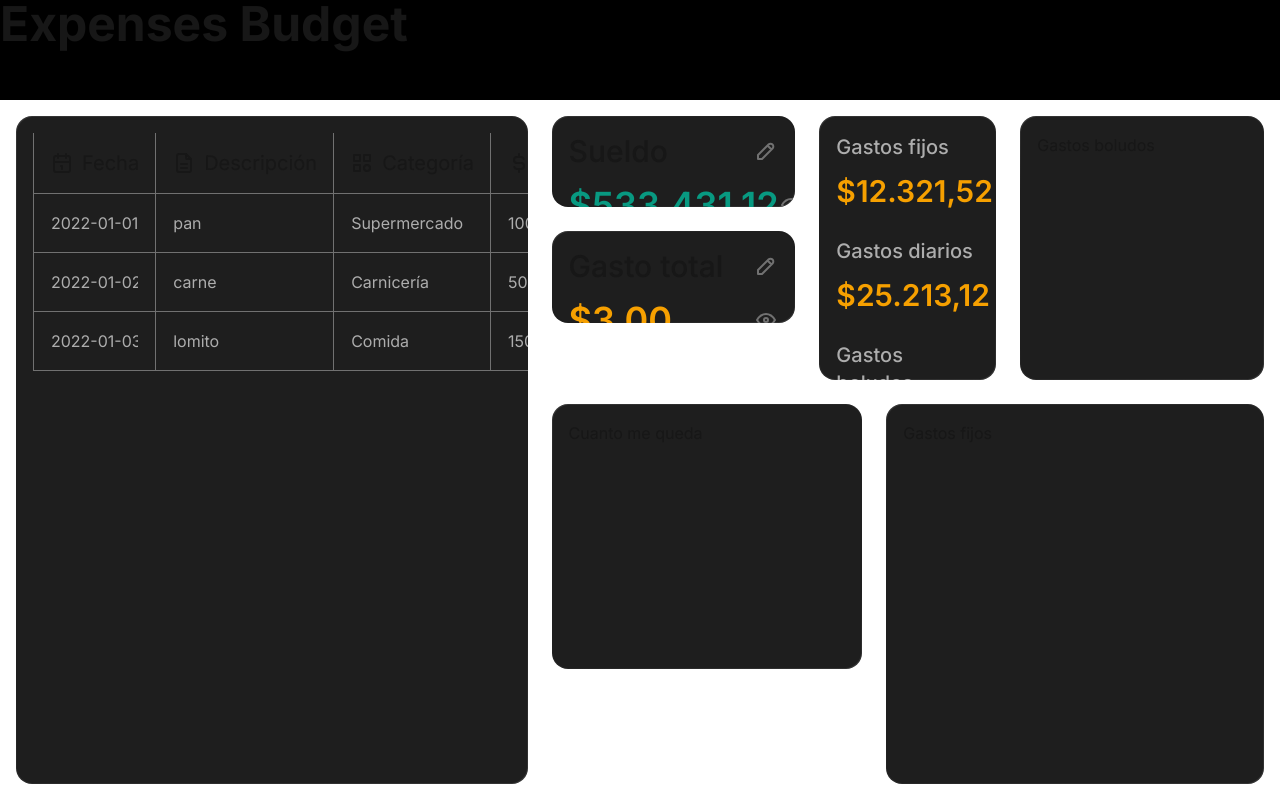
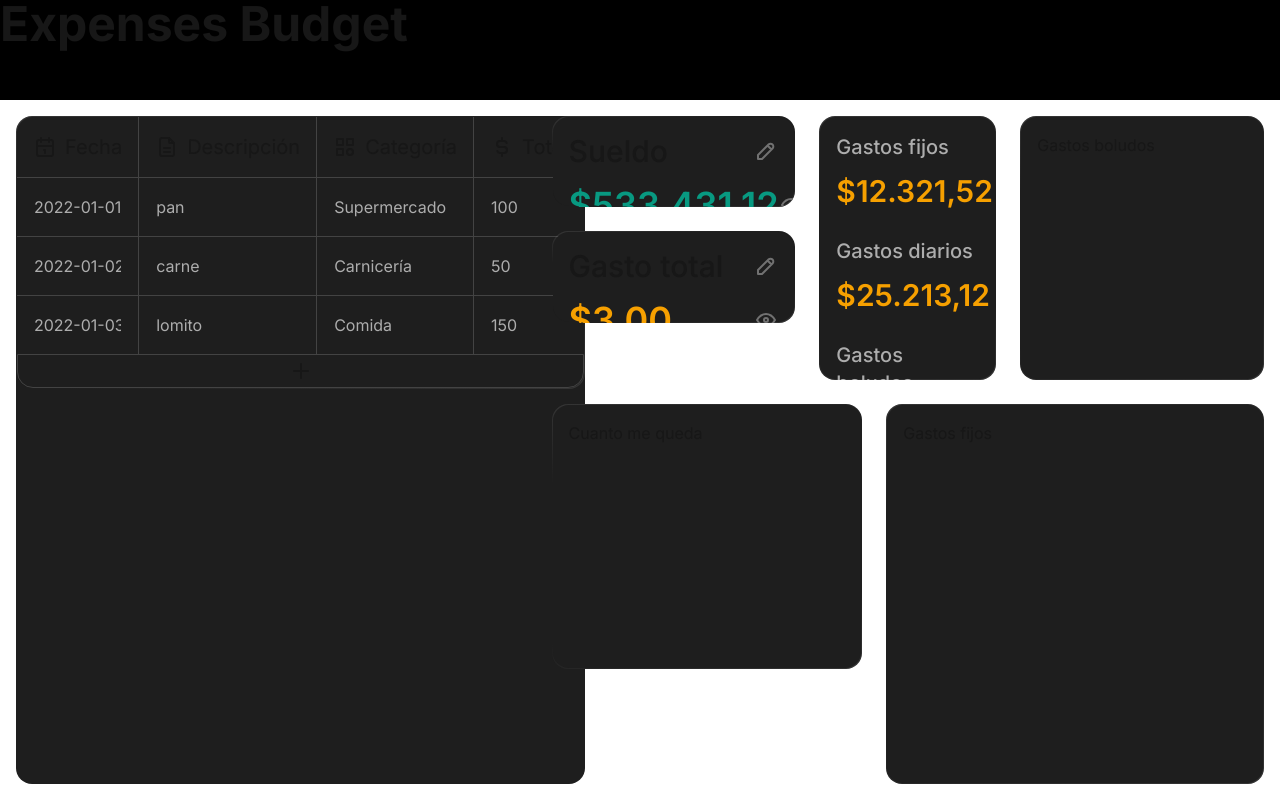
Before and after one commit to exequielreyes/expenses-budget, a Next.js app: page / in a window 1280 px wide. Built offline with nearby package versions, Linux system fonts and the light colour scheme.

Commit message:
Tabla de Gastos Diarios (agregar productos)

```diff
--- a/src/app/page.tsx
+++ b/src/app/page.tsx
@@ -7,7 +7,7 @@ export default function Home() {
   return (
     <main className="m-auto max-w-[1670px] h-[calc(100vh-100px)]">
       <div className="grid grid-cols-19 grid-rows-12 gap-6 p-4 w-full h-full">
-        <TablaGastos className="col-span-8 row-span-12 row-start-1 col-start-1" />
+        <TablaGastos className="table col-span-8 row-span-12 row-start-1 col-start-1" />
         <LargeNumber
           className="col-start-9 col-span-4 row-span-2 row-start-1"
           title="Sueldo"
@@ -24,7 +24,7 @@ export default function Home() {
         <LargeNumber
           className="col-start-9 row-start-3 col-span-4 row-span-2"
           title="Gasto total"
-          content="3.00"
+          content="3,00"
           amountType="gasto"
         />
 
--- a/src/components/BentoItemContainer.tsx
+++ b/src/components/BentoItemContainer.tsx
@@ -6,13 +6,14 @@ type Props = {
 };
 
 export const BentoItemContainer = ({ children, className }: Props) => {
+
   return (
     <div className={`${className} rounded-2xl bg-custom-black`}>
       <span className="relative inline-flex overflow-hidden rounded-2xl p-[1px] w-full h-full">
         <span
           className="absolute inset-0 w-full h-full bg-[linear-gradient(-10deg,rgba(255,255,255,0.1)_0%,rgba(255,255,255,0)_25%,rgba(255,255,255,0)_75%,rgba(255,255,255,0.1)_100%)]"
         ></span>
-        <div className="w-full rounded-2xl p-4 bg-custom-black backdrop-blur-3xl">
+        <div className={`w-full rounded-2xl bg-custom-black backdrop-blur-3xl ${className?.includes("table") ? "" : "p-4"}`}>
           {children}
         </div>
       </span>
--- a/src/components/TablaGastos.tsx
+++ b/src/components/TablaGastos.tsx
@@ -6,6 +6,7 @@ import { CalendarIcon } from "@icons/Calendar"
 import { DescriptionIcon } from "@icons/Description"
 import { DolarIcon } from "@icons/Dolar"
 import { CategoryIcon } from "@icons/Category"
+import { PlusIcon } from "@icons/Plus"
 
 const initialData = [
   { date: "2022-01-01", description: "pan", category: "Supermercado", total: 100 },
@@ -24,11 +25,15 @@ export const TablaGastos = ({ className }: { className?: string }) => {
     setData(newData)
   }
 
+  const handleAdd = () => {
+    setData([...data, { date: new Date().toLocaleDateString('en-CA').split('T')[0], description: "", category: "", total: 0 }])
+  }
+
   return (
     <BentoItemContainer className={className}>
       <table className="w-full text-left border-collapse">
         <thead>
-          <tr className="[&>th]:border-l [&>th]:p-4 [&>th]:border-custom-gray text-xl [&>th]:font-normal [&>th]:w-[calc(100%/4)] [&>th>div]:flex [&>th>div]:items-center [&>th>div]:gap-2">
+          <tr className="[&>th]:border-l first:[&>th]:border-l-0 [&>th]:border-b [&>th]:p-4 [&>th]:border-custom-dark-gray text-xl [&>th]:font-normal [&>th]:w-[calc(100%/4)] [&>th>div]:flex [&>th>div]:items-center [&>th>div]:gap-2">
             <th>
               <div>
                 <CalendarIcon /> Fecha
@@ -53,22 +58,30 @@ export const TablaGastos = ({ className }: { className?: string }) => {
         </thead>
         <tbody>
           {data.map((item, index) => (
-            <tr key={item.date}>
-              {Object.entries(item).map(([key, value]) => (
-                <td key={key} className="border border-custom-gray text-custom-light-gray text-base">
+            <tr key={item.date} className={`${index === data.length - 1 ? '' : 'border-b'} border-custom-dark-gray`}>
+              {Object.entries(item).map(([key, value], i) => {
+
+                console.log(data.length)
+                console.log(i)
+
+                return (
+                  <td key={key} className={`${i === 0 ? '' : 'border-l'} border-custom-dark-gray text-custom-light-gray text-base`}>
                     <input
                       type={key === "total" ? "number" : "text"}
                       value={value}
                       onChange={(e) => handleEdit(index, key as keyof typeof item, e.target.value)}
-                    className="w-full bg-transparent border-none p-4"
-                  // focus:outline-none
+                      className="w-full bg-transparent border-none p-4 focus:outline-none focus:bg-custom-dark-gray"
                     />
                   </td>
-              ))}
+                )
+              })}
             </tr>
           ))}
         </tbody>
       </table>
+      <button className="w-full p-1 hover:p-4 transition-all flex items-center justify-center gap-1 rounded-b-2xl border border-custom-dark-gray" onClick={handleAdd}>
+        <PlusIcon />
+      </button>
     </BentoItemContainer>
   )
 }
--- /dev/null
+++ b/src/icons/Plus.tsx
@@ -0,0 +1,17 @@
+export const PlusIcon = ({ className }: { className?: string }) => {
+  return (
+    <svg
+      width="24"
+      height="24"
+      viewBox="0 0 24 24"
+      fill="none"
+      stroke="currentColor"
+      strokeWidth="2"
+      strokeLinecap="round"
+      strokeLinejoin="round"
+      className={className}>
+      <path d="M0 0h24v24H0z" stroke="none" />
+      <path d="M12 5v14M5 12h14" />
+    </svg>
+  )
+}
--- a/tailwind.config.ts
+++ b/tailwind.config.ts
@@ -17,6 +17,7 @@ const config: Config = {
         'custom-red': "#F23645",
         'custom-yellow': "#F6A000",
         'custom-light-gray': "#ADADAD",
+        'custom-dark-gray': "#434343",
       },
       gridTemplateColumns: {
         '19': 'repeat(19, minmax(0, 1fr))',
```
Lines whose indentation alone changed are shown as unchanged.
